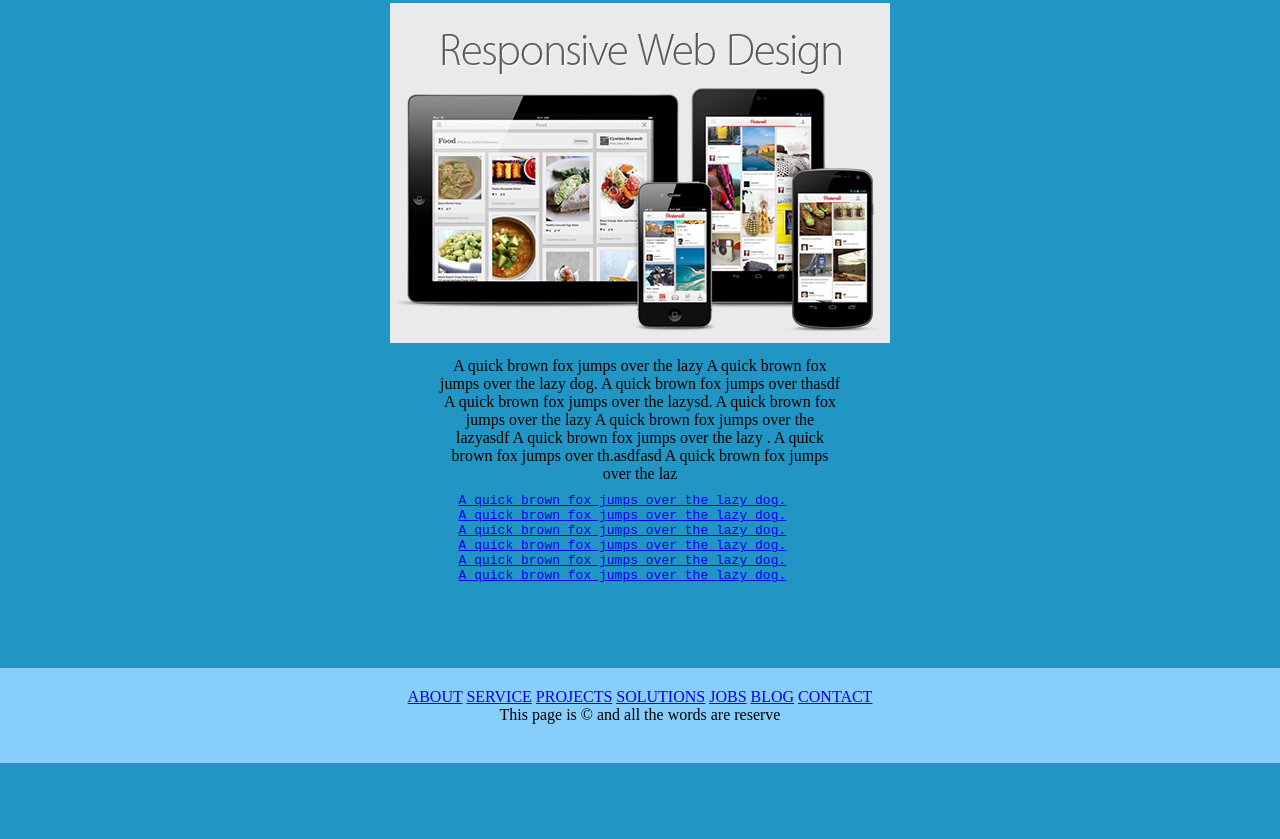
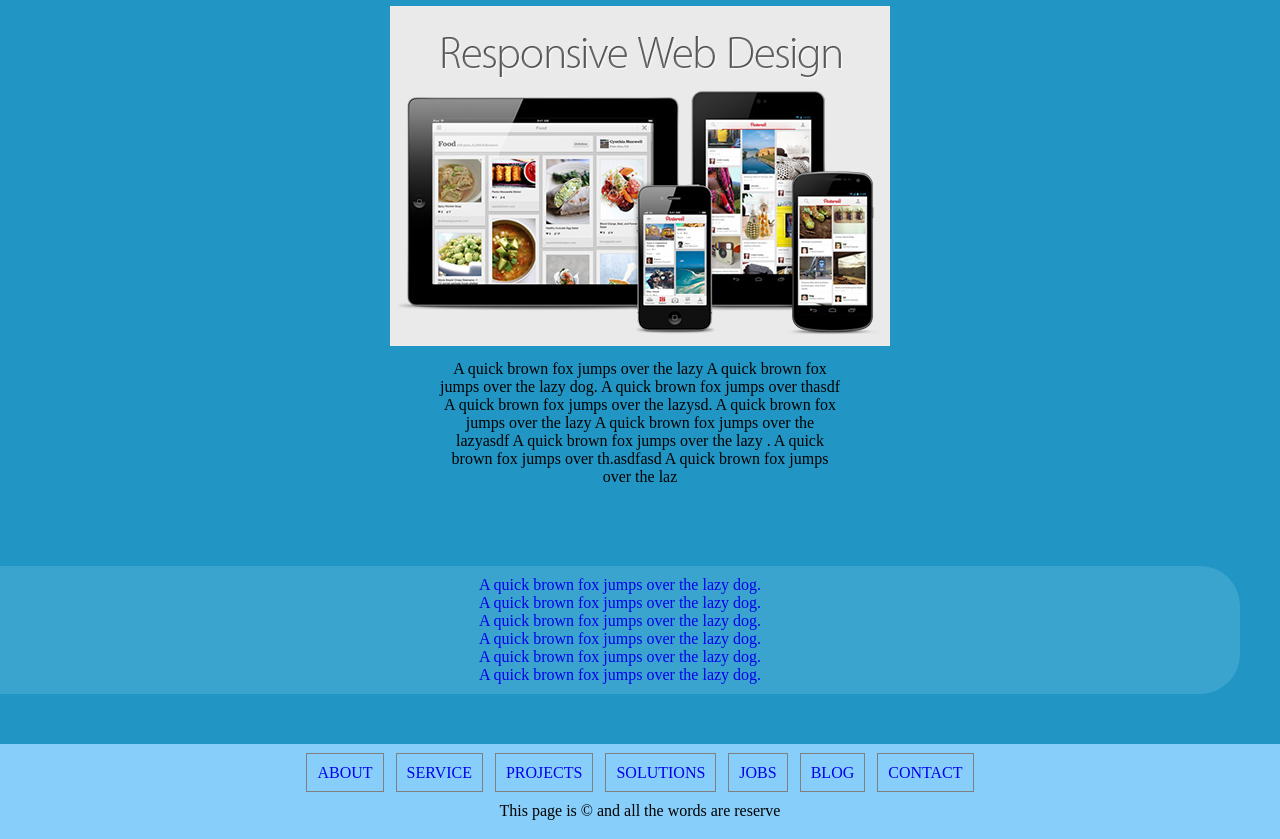
Before and after one commit to Hasnainkhankqs/Page1-aptech, a plain HTML site: page index.html in a window 1280 px wide. Shown: the part 594-1433 px from the top of the page. Before the commit the page ends 1357 px from the top, so only its background shows below. Drawn offline with Linux system fonts and the light colour scheme.

Commit message:
make more attractive

```diff
--- a/index.html
+++ b/index.html
@@ -65,14 +65,15 @@
                     A quick brown fox jumps over th.asdfasd
                     A quick brown fox jumps over the laz
                 </p>
-                <pre>
-                <a href="#">A quick brown fox jumps over the lazy dog.</a>
-                <a href="#">A quick brown fox jumps over the lazy dog.</a>
-                <a href="#">A quick brown fox jumps over the lazy dog.</a>
-                <a href="#">A quick brown fox jumps over the lazy dog.</a>
-                <a href="#">A quick brown fox jumps over the lazy dog.</a>
-                <a href="#">A quick brown fox jumps over the lazy dog.</a>
-                </pre>
+
+            <ul>
+                <li><a href="#">A quick brown fox jumps over the lazy dog.</a></li>
+                <li><a href="#">A quick brown fox jumps over the lazy dog.</a></li>
+                <li><a href="#">A quick brown fox jumps over the lazy dog.</a></li>
+                <li><a href="#">A quick brown fox jumps over the lazy dog.</a></li>
+                <li><a href="#">A quick brown fox jumps over the lazy dog.</a></li>
+                <li><a href="#">A quick brown fox jumps over the lazy dog.</a></li>
+            </ul>
             </article>
         </main>
         <footer>
--- a/style.css
+++ b/style.css
@@ -8,8 +8,8 @@ body{
 nav{
     width:960px;
     background-color:#a6def1;
-    height: 40px;
-    padding-top:15px;
+    height: 38px;
+    padding-top:20px;
     margin-top: 20px;
     border-top-left-radius: 10px;
     border-top-right-radius: 10px;
@@ -87,3 +87,28 @@ footer{
     height: 55px;
     padding:20px;
 }
+nav a,footer a{
+    border:1px solid gray;
+    padding:10px;
+    margin: 4px;
+    text-decoration: none;
+}
+a{
+    text-decoration: none;
+
+}
+ul{
+    list-style-type: none;
+    position: relative;
+    margin-bottom: 50px;
+    margin-right: 40px;
+    background-color:rgb(59, 164, 206);
+    border-top-right-radius: 40px;
+    border-bottom-right-radius: 40px;
+    padding:10px;
+
+}
+footer p {
+    position: relative;
+    top:20px;
+}
```
